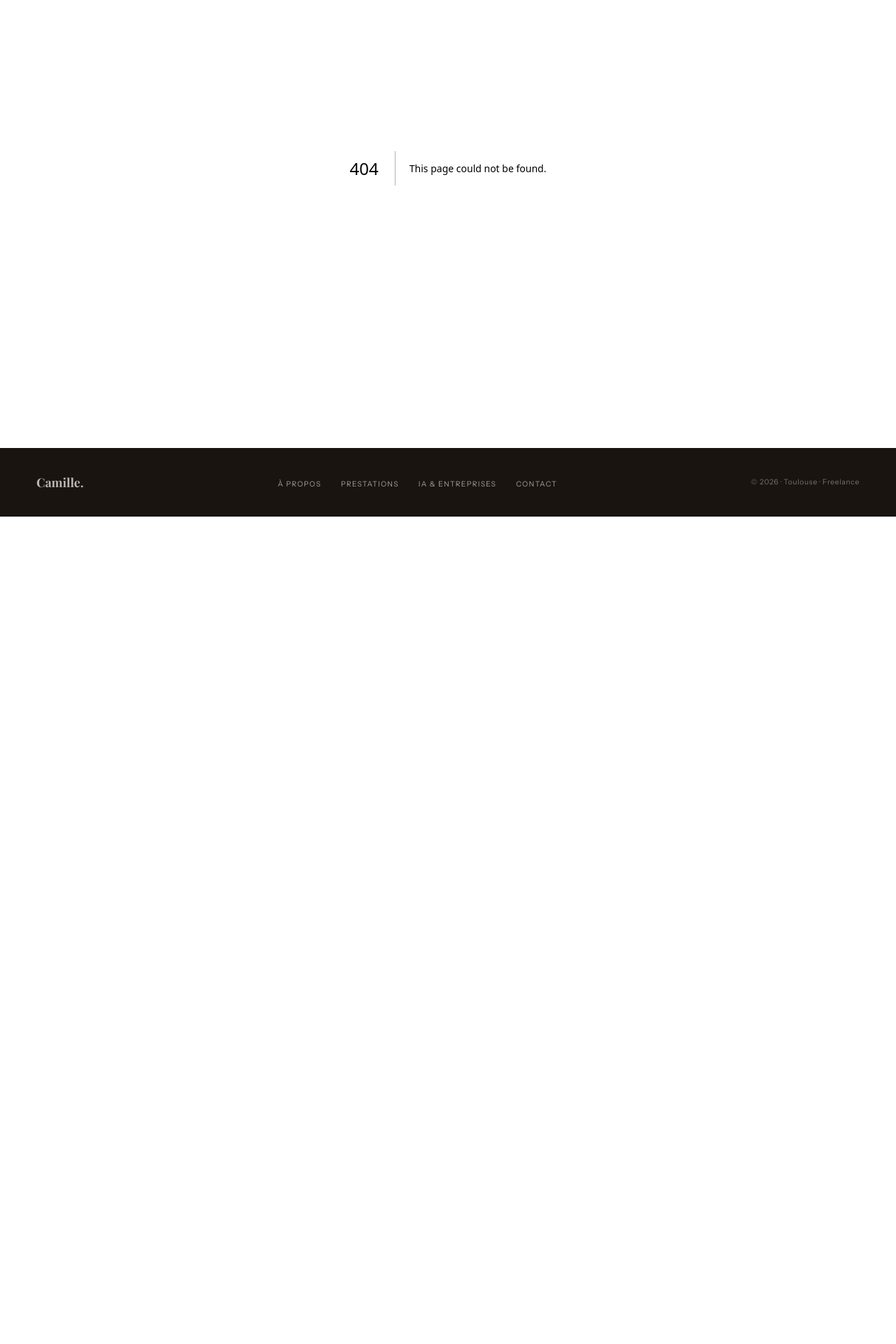
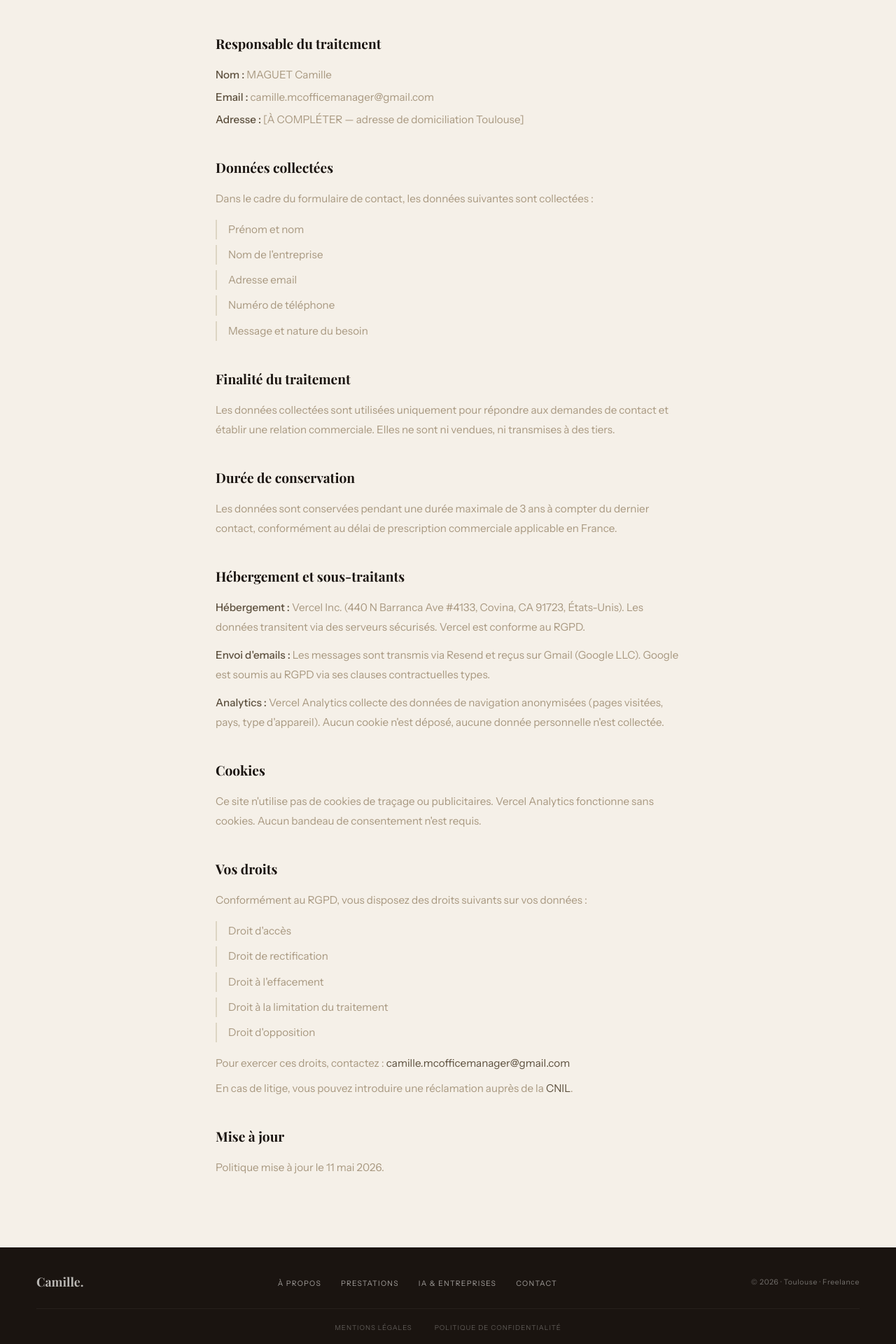
Before and after one commit to Maxime-Maguet/camille-ad, a Next.js app: page /politique-confidentialite in a window 1280 px wide. Before the commit this address had no page. Shown: the part 160-2080 px from the top of the page at 70% size. Before the commit the page ends 898 px from the top, so only its background shows below. Built offline with nearby package versions, Linux system fonts and the light colour scheme.

Commit message:
feat(legal): politique confidentialité, footer links, Next Link

```diff
--- /dev/null
+++ b/app/politique-confidentialite/page.tsx
@@ -0,0 +1,173 @@
+import type { Metadata } from "next";
+
+export const metadata: Metadata = {
+  title: "Politique de confidentialité",
+  robots: { index: false, follow: false },
+};
+
+export default function PolitiqueConfidentialite() {
+  return (
+    <main className="px-13 py-25 max-w-3xl mx-auto">
+      <h1 className="font-display text-[2.5rem] font-bold text-ink mb-12 tracking-[-0.02em]">
+        Politique de confidentialité
+      </h1>
+
+      <section className="mb-10">
+        <h2 className="font-display text-[1.2rem] font-bold text-ink mb-4">
+          Responsable du traitement
+        </h2>
+        <div className="text-[0.95rem]/[1.85] font-light text-stone flex flex-col gap-1">
+          <p>
+            <strong className="text-bark font-medium">Nom :</strong> MAGUET
+            Camille
+          </p>
+          <p>
+            <strong className="text-bark font-medium">Email :</strong>{" "}
+            camille.mcofficemanager@gmail.com
+          </p>
+          <p>
+            <strong className="text-bark font-medium">Adresse :</strong> [À
+            COMPLÉTER — adresse de domiciliation Toulouse]
+          </p>
+        </div>
+      </section>
+
+      <section className="mb-10">
+        <h2 className="font-display text-[1.2rem] font-bold text-ink mb-4">
+          Données collectées
+        </h2>
+        <p className="text-[0.95rem]/[1.85] font-light text-stone mb-4">
+          Dans le cadre du formulaire de contact, les données suivantes sont
+          collectées :
+        </p>
+        <ul className="flex flex-col gap-2 text-[0.95rem]/[1.85] font-light text-stone">
+          <li className="pl-4 border-l-2 border-linen">Prénom et nom</li>
+          <li className="pl-4 border-l-2 border-linen">
+            Nom de l&apos;entreprise
+          </li>
+          <li className="pl-4 border-l-2 border-linen">Adresse email</li>
+          <li className="pl-4 border-l-2 border-linen">Numéro de téléphone</li>
+          <li className="pl-4 border-l-2 border-linen">
+            Message et nature du besoin
+          </li>
+        </ul>
+      </section>
+
+      <section className="mb-10">
+        <h2 className="font-display text-[1.2rem] font-bold text-ink mb-4">
+          Finalité du traitement
+        </h2>
+        <p className="text-[0.95rem]/[1.85] font-light text-stone">
+          Les données collectées sont utilisées uniquement pour répondre aux
+          demandes de contact et établir une relation commerciale. Elles ne sont
+          ni vendues, ni transmises à des tiers.
+        </p>
+      </section>
+
+      <section className="mb-10">
+        <h2 className="font-display text-[1.2rem] font-bold text-ink mb-4">
+          Durée de conservation
+        </h2>
+        <p className="text-[0.95rem]/[1.85] font-light text-stone">
+          Les données sont conservées pendant une durée maximale de 3 ans à
+          compter du dernier contact, conformément au délai de prescription
+          commerciale applicable en France.
+        </p>
+      </section>
+
+      <section className="mb-10">
+        <h2 className="font-display text-[1.2rem] font-bold text-ink mb-4">
+          Hébergement et sous-traitants
+        </h2>
+        <div className="text-[0.95rem]/[1.85] font-light text-stone flex flex-col gap-3">
+          <p>
+            <strong className="text-bark font-medium">Hébergement :</strong>{" "}
+            Vercel Inc. (440 N Barranca Ave #4133, Covina, CA 91723,
+            États-Unis). Les données transitent via des serveurs sécurisés.
+            Vercel est conforme au RGPD.
+          </p>
+          <p>
+            <strong className="text-bark font-medium">
+              Envoi d&apos;emails :
+            </strong>{" "}
+            Les messages sont transmis via Resend et reçus sur Gmail (Google
+            LLC). Google est soumis au RGPD via ses clauses contractuelles
+            types.
+          </p>
+          <p>
+            <strong className="text-bark font-medium">Analytics :</strong>{" "}
+            Vercel Analytics collecte des données de navigation anonymisées
+            (pages visitées, pays, type d&apos;appareil). Aucun cookie
+            n&apos;est déposé, aucune donnée personnelle n&apos;est collectée.
+          </p>
+        </div>
+      </section>
+
+      <section className="mb-10">
+        <h2 className="font-display text-[1.2rem] font-bold text-ink mb-4">
+          Cookies
+        </h2>
+        <p className="text-[0.95rem]/[1.85] font-light text-stone">
+          Ce site n&apos;utilise pas de cookies de traçage ou publicitaires.
+          Vercel Analytics fonctionne sans cookies. Aucun bandeau de
+          consentement n&apos;est requis.
+        </p>
+      </section>
+
+      <section className="mb-10">
+        <h2 className="font-display text-[1.2rem] font-bold text-ink mb-4">
+          Vos droits
+        </h2>
+        <p className="text-[0.95rem]/[1.85] font-light text-stone mb-4">
+          Conformément au RGPD, vous disposez des droits suivants sur vos
+          données :
+        </p>
+        <ul className="flex flex-col gap-2 text-[0.95rem]/[1.85] font-light text-stone">
+          <li className="pl-4 border-l-2 border-linen">Droit d&apos;accès</li>
+          <li className="pl-4 border-l-2 border-linen">
+            Droit de rectification
+          </li>
+          <li className="pl-4 border-l-2 border-linen">
+            Droit à l&apos;effacement
+          </li>
+          <li className="pl-4 border-l-2 border-linen">
+            Droit à la limitation du traitement
+          </li>
+          <li className="pl-4 border-l-2 border-linen">
+            Droit d&apos;opposition
+          </li>
+        </ul>
+        <p className="text-[0.95rem]/[1.85] font-light text-stone mt-4">
+          Pour exercer ces droits, contactez :{" "}
+          <a
+            href="mailto:camille.mcofficemanager@gmail.com"
+            className="text-bark hover:text-ink transition-colors"
+          >
+            camille.mcofficemanager@gmail.com
+          </a>
+        </p>
+        <p className="text-[0.95rem]/[1.85] font-light text-stone mt-2">
+          En cas de litige, vous pouvez introduire une réclamation auprès de la{" "}
+          <a
+            href="https://www.cnil.fr"
+            target="_blank"
+            rel="noopener noreferrer"
+            className="text-bark hover:text-ink transition-colors"
+          >
+            CNIL
+          </a>
+          .
+        </p>
+      </section>
+
+      <section>
+        <h2 className="font-display text-[1.2rem] font-bold text-ink mb-4">
+          Mise à jour
+        </h2>
+        <p className="text-[0.95rem]/[1.85] font-light text-stone">
+          Politique mise à jour le 11 mai 2026.
+        </p>
+      </section>
+    </main>
+  );
+}
--- a/components/sections/Footer.tsx
+++ b/components/sections/Footer.tsx
@@ -1,34 +1,58 @@
+import Link from "next/link";
+
 export default function Footer() {
   const items: { label: string; href: string }[] = [
-    { label: "À propos", href: "#about" },
-    { label: "Prestations", href: "#prestations" },
-    { label: "IA & Entreprises", href: "#ia" },
-    { label: "Contact", href: "#contact" },
+    { label: "À propos", href: "/#about" },
+    { label: "Prestations", href: "/#prestations" },
+    { label: "IA & Entreprises", href: "/#ia" },
+    { label: "Contact", href: "/#contact" },
   ];
+
+  const legal: { label: string; href: string }[] = [
+    { label: "Mentions légales", href: "/mentions-legales" },
+    {
+      label: "Politique de confidentialité",
+      href: "/politique-confidentialite",
+    },
+  ];
+
   return (
-    <footer className="bg-ink py-9 px-13 flex justify-between items-center ">
-      <a
-        href="#hero"
+    <footer className="bg-ink py-9 px-13">
+      <div className="flex justify-between items-center mb-6">
+        <Link
+          href="/"
           className="font-display text-[1.1rem] font-bold text-[rgba(253,252,249,.7)]"
         >
           Camille.
-      </a>
+        </Link>
         <nav aria-label="Navigation pied de page">
           <ul className="flex gap-7">
             {items.map((item, i) => (
               <li key={i}>
-              <a
+                <Link
                   href={item.href}
-                className=" text-[0.65rem] font-light tracking-[0.12em] uppercase text-white/60 hover:text-white transition-colors duration-200"
+                  className="text-[0.65rem] font-light tracking-[0.12em] uppercase text-white/60 hover:text-white transition-colors duration-200"
                 >
                   {item.label}
-              </a>
+                </Link>
               </li>
             ))}
           </ul>
         </nav>
-      <div className="text-[0.65rem] text-white/40 tracking-[0.06em] ">
+        <div className="text-[0.65rem] text-white/40 tracking-[0.06em]">
           © 2026 · Toulouse · Freelance
+        </div>
+      </div>
+      <div className="border-t border-white/5 pt-5 flex justify-center gap-8">
+        {legal.map((item, i) => (
+          <Link
+            key={i}
+            href={item.href}
+            className="text-[0.6rem] font-light tracking-widest uppercase text-white/30 hover:text-white/60 transition-colors duration-200"
+          >
+            {item.label}
+          </Link>
+        ))}
       </div>
     </footer>
   );
--- a/components/sections/Hero.tsx
+++ b/components/sections/Hero.tsx
@@ -4,7 +4,7 @@ import * as m from "motion/react-m";
 export default function Hero() {
   return (
     <section
-      id="hero"
+      // id="hero"
       className="min-h-screen grid grid-rows-[1fr_auto_auto] pt-16.5 relative overflow-hidden"
     >
       <div className="absolute top-22.5 right-13 text-right text-[0.62rem] leading-[1.8] tracking-[0.2em] uppercase text-linen">
--- a/components/sections/Nav.tsx
+++ b/components/sections/Nav.tsx
@@ -1,6 +1,7 @@
 "use client";
 import { cn } from "@/lib/utils";
 import { useState, useEffect } from "react";
+import Link from "next/link";
 
 export default function Nav() {
   const [isPinned, setIsPinned] = useState(false);
@@ -25,55 +26,55 @@ export default function Nav() {
         isPinned && "bg-parch/97 backdrop-blur-md border-linen",
       )}
     >
-      <a
-        href="#"
+      <Link
+        href="/"
         className="font-display text-xl font-bold text-ink tracking-[-0.01em]"
       >
         Camille
         <span className="block font-sans text-[0.6rem] font-normal tracking-[0.22em] uppercase text-stone -mt-0.5">
           Assistante de Direction
         </span>
-      </a>
+      </Link>
       <ul className="flex gap-9 list-none items-center">
         <li>
-          <a
-            className=" text-[0.73rem] font-normal tracking-[0.13em] uppercase text-stone hover:text-ink transition-all duration-200"
-            href="#about"
+          <Link
+            className="text-[0.73rem] font-normal tracking-[0.13em] uppercase text-stone hover:text-ink transition-all duration-200"
+            href="/#about"
           >
             À propos
-          </a>
+          </Link>
         </li>
         <li>
-          <a
-            className=" text-[0.73rem] font-normal tracking-[0.13em] uppercase text-stone hover:text-ink transition-all duration-200"
-            href="#prestations"
+          <Link
+            className="text-[0.73rem] font-normal tracking-[0.13em] uppercase text-stone hover:text-ink transition-all duration-200"
+            href="/#prestations"
           >
             Prestations
-          </a>
+          </Link>
         </li>
         <li>
-          <a
-            className=" text-[0.73rem] font-normal tracking-[0.13em] uppercase text-stone hover:text-ink transition-all duration-200"
-            href="#ia"
+          <Link
+            className="text-[0.73rem] font-normal tracking-[0.13em] uppercase text-stone hover:text-ink transition-all duration-200"
+            href="/#ia"
           >
             IA & Entreprises
-          </a>
+          </Link>
         </li>
         <li>
-          <a
-            className=" text-[0.73rem] font-normal tracking-[0.13em] uppercase text-stone hover:text-ink transition-all duration-200"
-            href="#contact"
+          <Link
+            className="text-[0.73rem] font-normal tracking-[0.13em] uppercase text-stone hover:text-ink transition-all duration-200"
+            href="/#contact"
           >
             Contact
-          </a>
+          </Link>
         </li>
       </ul>
-      <a
-        href="#contact"
+      <Link
+        href="/#contact"
         className="text-[0.72rem] font-medium tracking-widest uppercase text-white bg-ink py-2.5 px-6 border-[1.5px] border-ink hover:bg-transparent hover:text-ink transition-colors duration-250"
       >
         Me contacter
-      </a>
+      </Link>
     </nav>
   );
 }
```
Also changed, not shown: 1 other file (tests, documents, lock files or other folders). Lines whose indentation alone changed are shown as unchanged.
